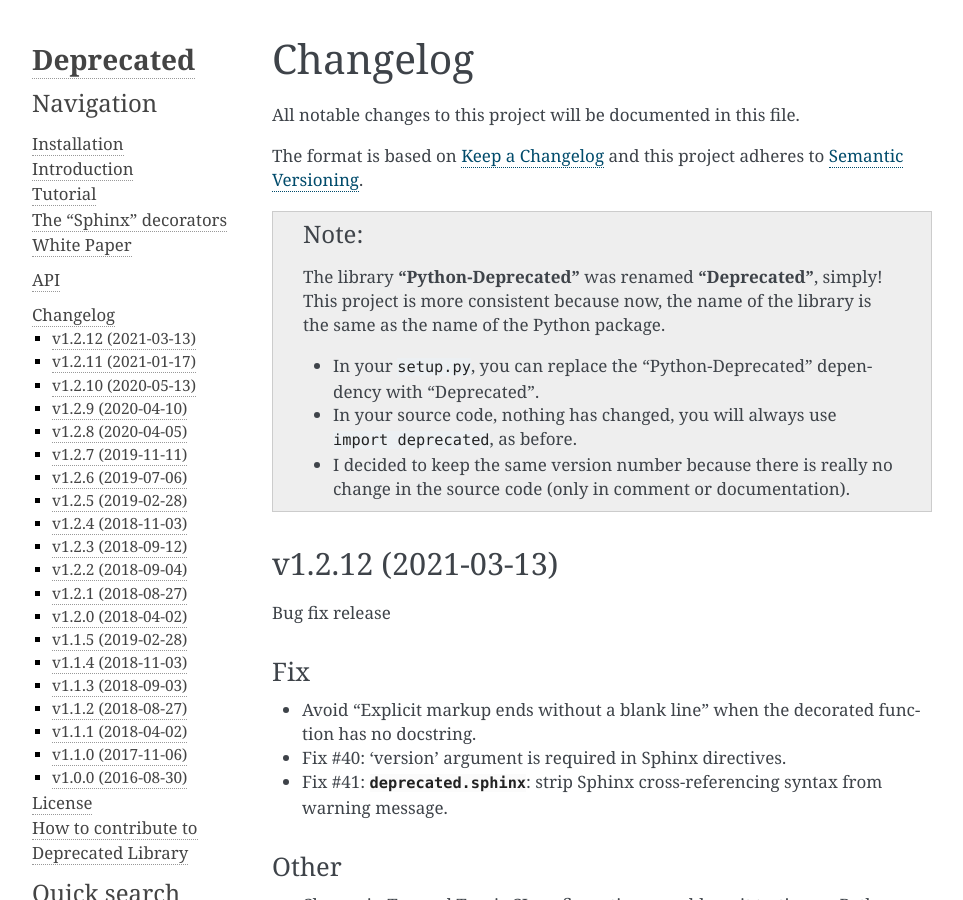
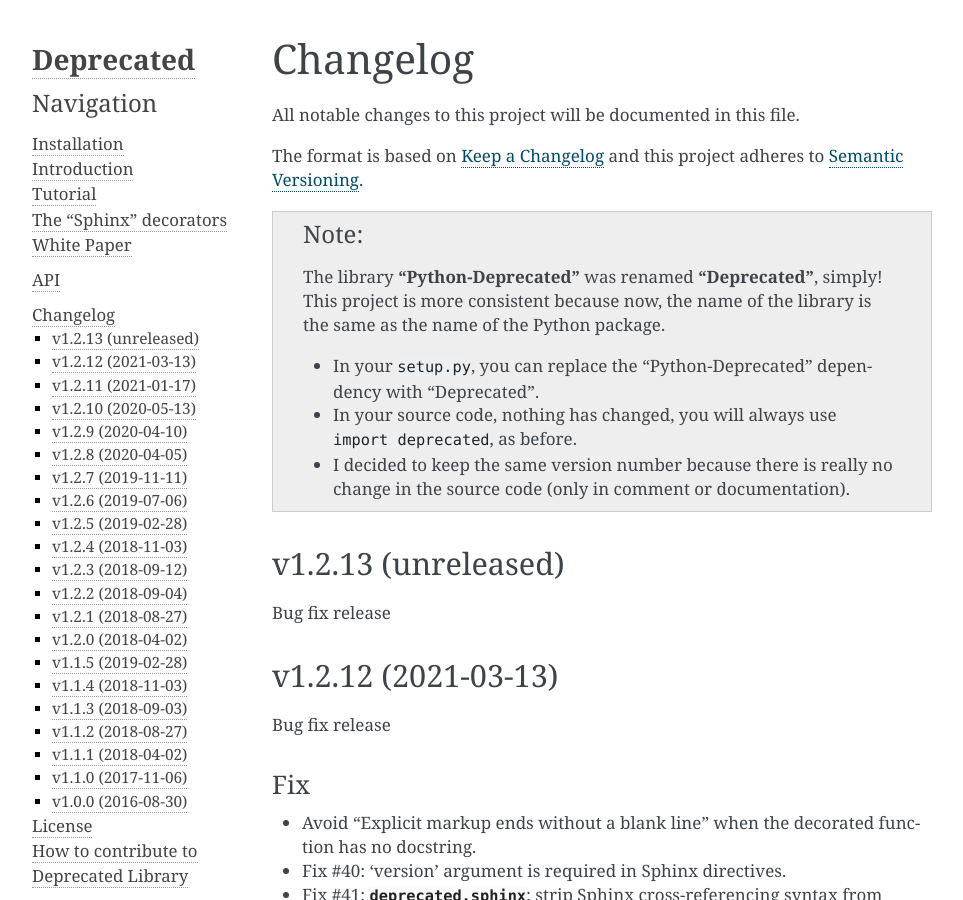
Before and after one commit to laurent-laporte-pro/deprecated, a Sphinx documentation site: the page built from docs/source/changelog.rst, in a window 1280 px wide and 900 px high. Shown: the whole window, without its empty margins (148-1111 px from the left). Built offline with Sphinx 7.4.7, drawn with Linux system fonts in a browser that asks for light colours.

Commit message:
Prepare next version 1.2.13 (unreleased)

```diff
--- a/CHANGELOG.rst
+++ b/CHANGELOG.rst
@@ -16,6 +16,12 @@ and this project adheres to `Semantic Versioning <https://semver.org/spec/v2.0.0
     - In your source code, nothing has changed, you will always use ``import deprecated``, as before.
     - I decided to keep the same version number because there is really no change in the source code
       (only in comment or documentation).
+
+
+v1.2.13 (unreleased)
+====================
+
+Bug fix release
 
 
 v1.2.12 (2021-03-13)
--- a/deprecated/__init__.py
+++ b/deprecated/__init__.py
@@ -7,9 +7,9 @@ Python ``@deprecated`` decorator to deprecate old python classes, functions or m
 
 """
 
-__version__ = "1.2.12"
+__version__ = "1.2.13"
 __author__ = u"Laurent LAPORTE <tantale.solutions@gmail.com>"
-__date__ = "2021-03-13"
+__date__ = "unreleased"
 __credits__ = "(c) Laurent LAPORTE"
 
 from deprecated.classic import deprecated
--- a/docs/source/conf.py
+++ b/docs/source/conf.py
@@ -61,7 +61,7 @@ author = 'Marcos CARDOSO & Laurent LAPORTE'
 # built documents.
 #
 # The full version, including alpha/beta/rc tags.
-release = "1.2.12"
+release = "1.2.13"
 # The short X.Y version.
 version = release.rpartition('.')[0]
 
--- a/setup.py
+++ b/setup.py
@@ -143,7 +143,7 @@ from setuptools import setup
 
 setup(
     name='Deprecated',
-    version='1.2.12',
+    version='1.2.13',
     url='https://github.com/tantale/deprecated',
     project_urls={
         "Documentation": "https://deprecated.readthedocs.io/en/latest/",
```
Also changed, not shown: .bumpversion.cfg, 1 other file.
